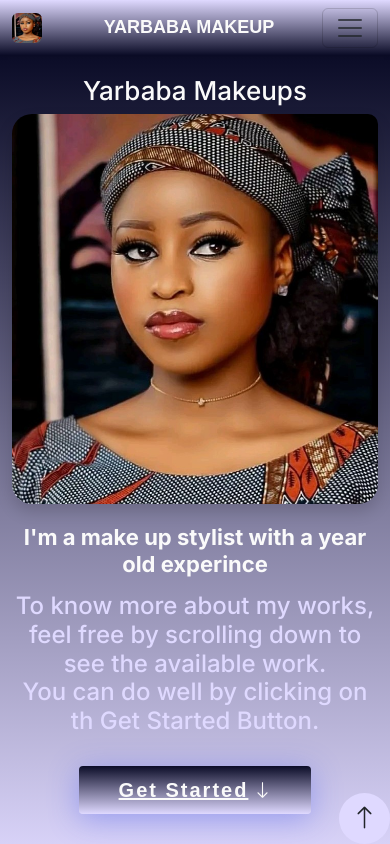
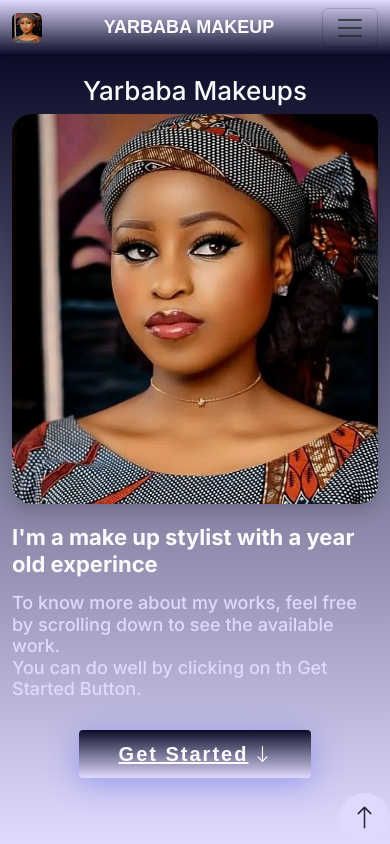
Before and after one commit to Jimmy-ui-maker/mysites, a Next.js app: page / in a window 390 px wide. Shown: the top 844 px of the page. Built offline with nearby package versions, Linux system fonts and the light colour scheme.

Commit message:
fon change

```diff
--- a/src/app/globals.css
+++ b/src/app/globals.css
@@ -169,7 +169,7 @@
   }
 
   .mainPage .uper h2 {
-    font-size: 24px;
+    font-size: 18px;
   }
 }
 
--- a/src/components/LandingPage.jsx
+++ b/src/components/LandingPage.jsx
@@ -5,7 +5,7 @@ export default function LandingPage() {
     <section id="mainPage" class="mainPage d-flex align-items-center">
       <div class="container">
         <div class="row uper">
-          <div class="col-lg-6 d-flex flex-column justify-content-center text-lg-start text-center order-2 order-lg-1 ">
+          <div class="col-lg-6 d-flex flex-column justify-content-center text-start  order-2 order-lg-1 ">
             <h1 data-aos="fade-up">
               I'm a make up stylist with a year old experince
             </h1>
```
